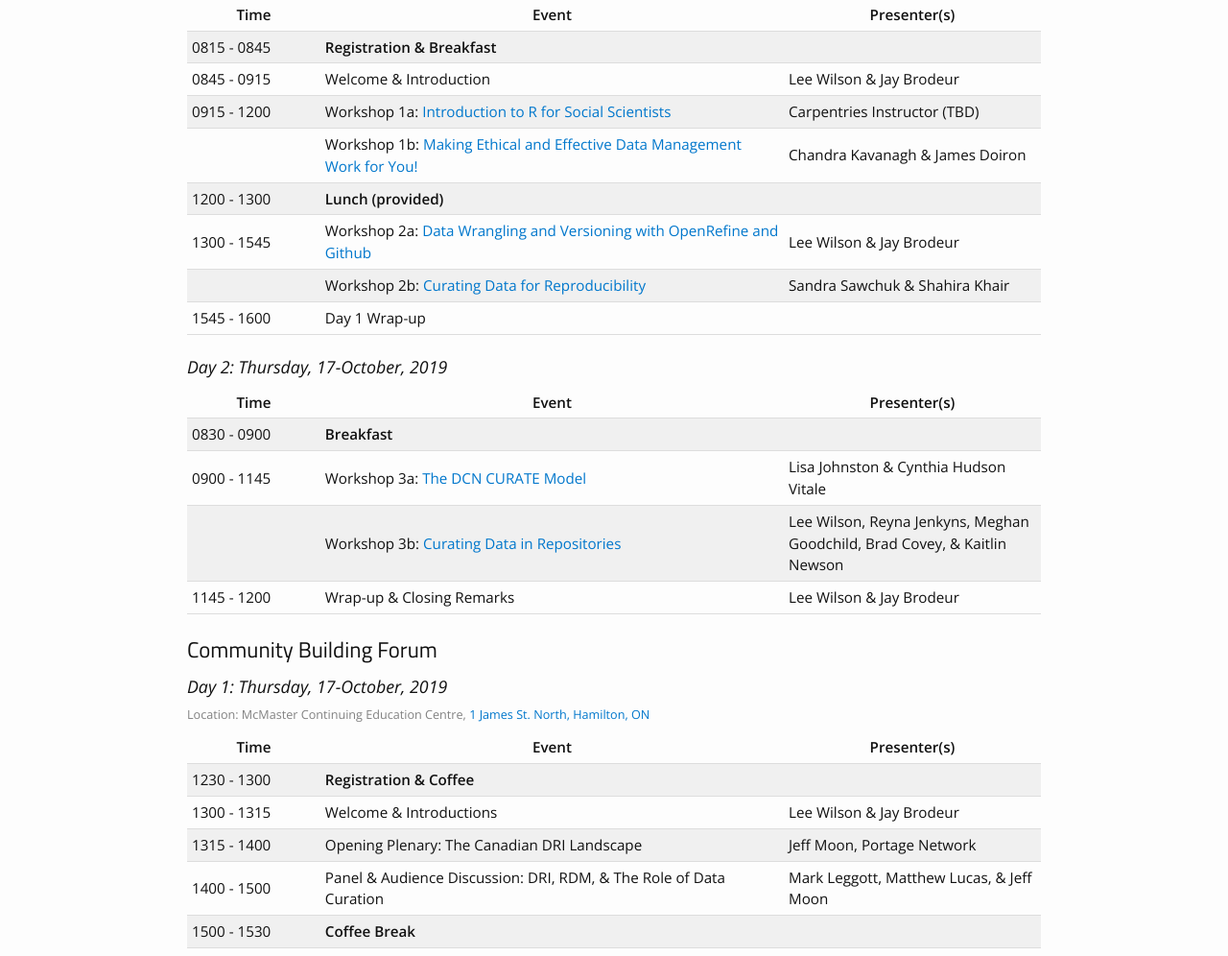
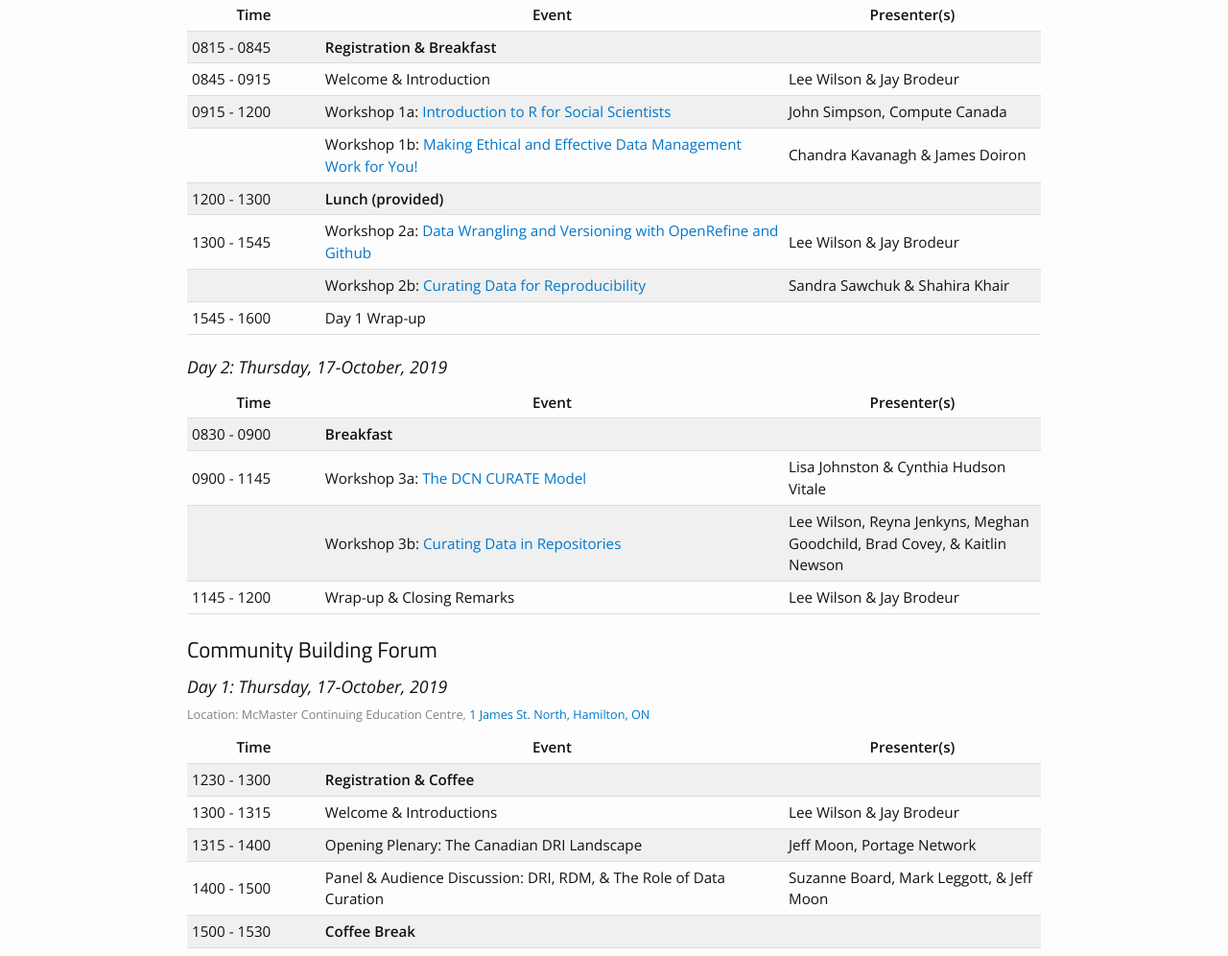
Before and after one commit to data-curation/data-curation.github.io, a Jekyll site: the page built from agenda.md, in a window 1280 px wide. Shown: the part 374-1370 px from the top of the page at 96% size. Built offline with Jekyll 4.4.1, drawn with Linux system fonts in a browser that asks for light colours.

Commit message:
Update agenda.md

```diff
--- a/agenda.md
+++ b/agenda.md
@@ -45,7 +45,7 @@ permalink: /agenda/
     <tr>
     	<td>0915 - 1200</td>
     	<td>Workshop 1a: <a href="../program#workshop-1a-introduction-to-r-for-social-scientists">Introduction to R for Social Scientists</a></td>
-    	<td>Carpentries Instructor (TBD)</td>
+    	<td>John Simpson, Compute Canada</td>
     </tr>
     <tr>
     	<td></td>
@@ -144,7 +144,7 @@ permalink: /agenda/
     <tr>
     	<td>1400 - 1500</td>
     	<td>Panel & Audience Discussion: DRI, RDM, & The Role of Data Curation</td>
-    	<td>Mark Leggott, Matthew Lucas, & Jeff Moon</td>
+    	<td>Suzanne Board, Mark Leggott, & Jeff Moon</td>
     </tr>
     <tr>
 	 <td>1500 - 1530</td>
```
